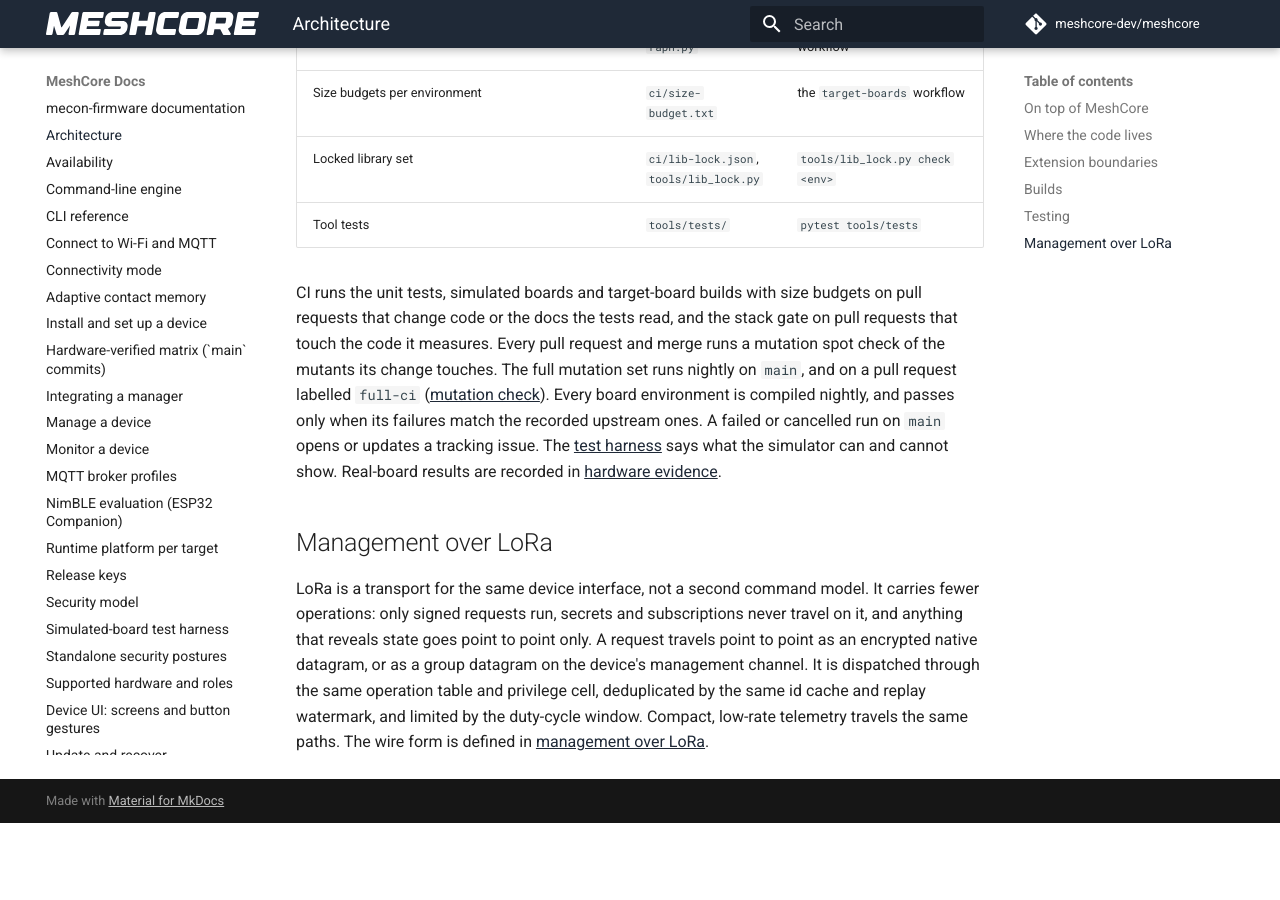
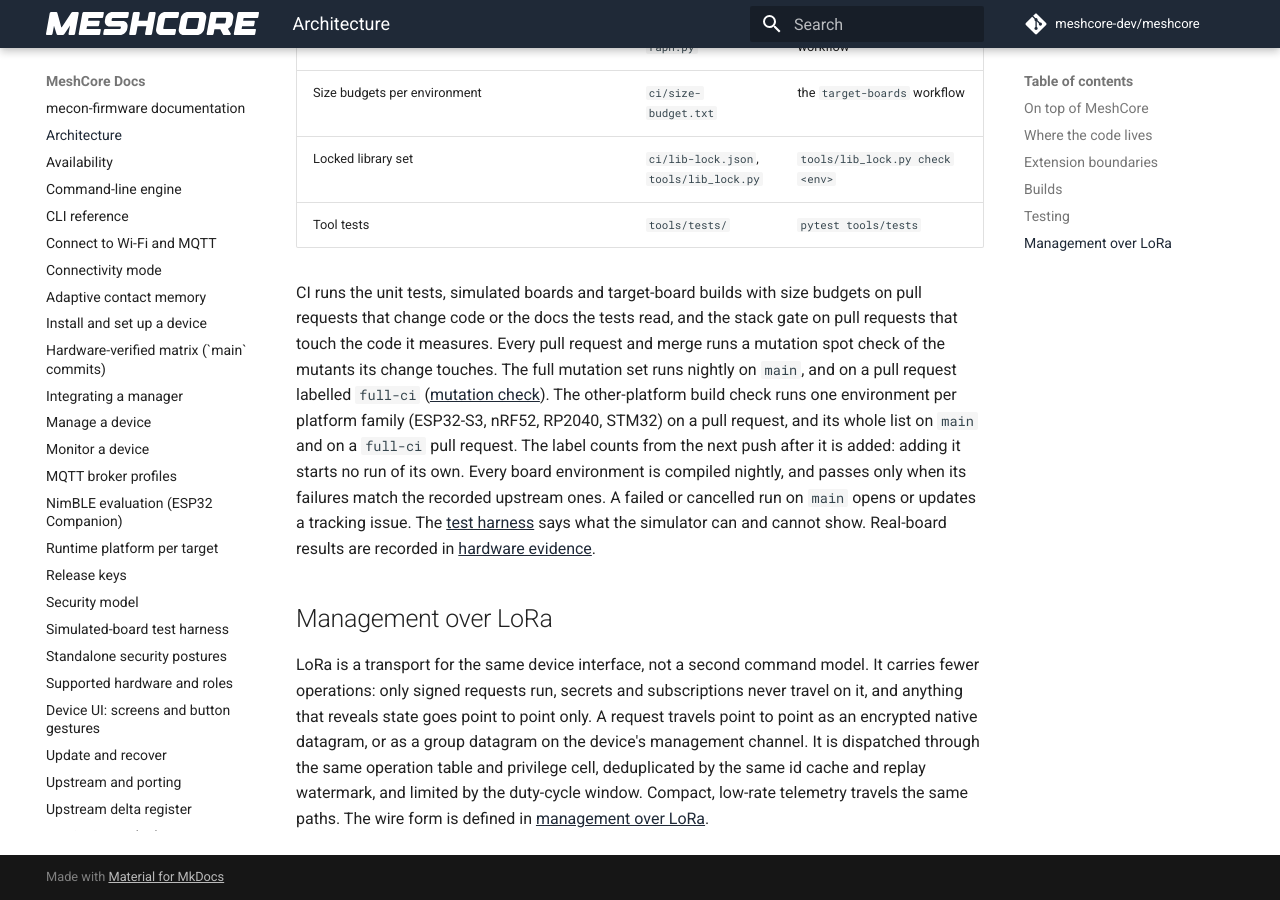
Before and after one commit to hoejriis/mecon-firmware, an MkDocs documentation site: the page built from docs/ARCHITECTURE.md, in a window 1280 px wide and 900 px high, scrolled down 4266 px. Built offline with MkDocs 1.6.1 and Material for MkDocs 9.7.7, drawn with Linux system fonts in a browser that asks for light colours; comment, search, counter and statistics services are not loaded; before the commit the page ends 5089 px from its top, so only the background shows below that.

Commit message:
CI: the other-platform build check runs four envs on a pull request
Issue 463. Each PR ran 56 hosted jobs, and with seven PRs open on
2026-11-08 the free plan's ~20 concurrent jobs held one job in the queue
for three and a half hours. PR Build Check's 14 other-platform builds
are the largest set a PR does not need in full. A plan job now picks
one env per platform family on a PR without full-ci (Heltec V3 Repeater,
RAK4631 BLE Companion, PicoW Repeater, wio-e5-mini Repeater): 14 -> 5
jobs, with the plan. The whole list still runs on main, on dev and on a
full-ci PR.

The label is read from the event, and no labeled trigger is added, so
labelling fires no run of its own. Two runs of one commit can then not
cancel each other and leave a cancelled check for the merge gate. So
full-ci counts from the next push after it is added; ARCHITECTURE says so.

Target boards stays whole on a PR, since every size budget hangs on it.
The stack gate is already filtered to the paths it measures.

Co-Authored-By: Claude Opus 5.5 (1M context) <noreply@anthropic.com>

```diff
--- a/docs/ARCHITECTURE.md
+++ b/docs/ARCHITECTURE.md
@@ -96,7 +96,7 @@ Release keys are listed in `docs/contract/release-keys.json`, and `tools/gen_rel
 | Locked library set | `ci/lib-lock.json`, `tools/lib_lock.py` | `tools/lib_lock.py check <env>` |
 | Tool tests | `tools/tests/` | `pytest tools/tests` |
 
-CI runs the unit tests, simulated boards and target-board builds with size budgets on pull requests that change code or the docs the tests read, and the stack gate on pull requests that touch the code it measures. Every pull request and merge runs a mutation spot check of the mutants its change touches. The full mutation set runs nightly on `main`, and on a pull request labelled `full-ci` ([mutation check](SIMULATION.md#mutation-check)). Every board environment is compiled nightly, and passes only when its failures match the recorded upstream ones. A failed or cancelled run on `main` opens or updates a tracking issue. The [test harness](SIMULATION.md) says what the simulator can and cannot show. Real-board results are recorded in [hardware evidence](HARDWARE_VERIFIED.md).
+CI runs the unit tests, simulated boards and target-board builds with size budgets on pull requests that change code or the docs the tests read, and the stack gate on pull requests that touch the code it measures. Every pull request and merge runs a mutation spot check of the mutants its change touches. The full mutation set runs nightly on `main`, and on a pull request labelled `full-ci` ([mutation check](SIMULATION.md#mutation-check)). The other-platform build check runs one environment per platform family (ESP32-S3, nRF52, RP2040, STM32) on a pull request, and its whole list on `main` and on a `full-ci` pull request. The label counts from the next push after it is added: adding it starts no run of its own. Every board environment is compiled nightly, and passes only when its failures match the recorded upstream ones. A failed or cancelled run on `main` opens or updates a tracking issue. The [test harness](SIMULATION.md) says what the simulator can and cannot show. Real-board results are recorded in [hardware evidence](HARDWARE_VERIFIED.md).
 
 ## Management over LoRa
 
```
Also changed, not shown: 1 other file.
